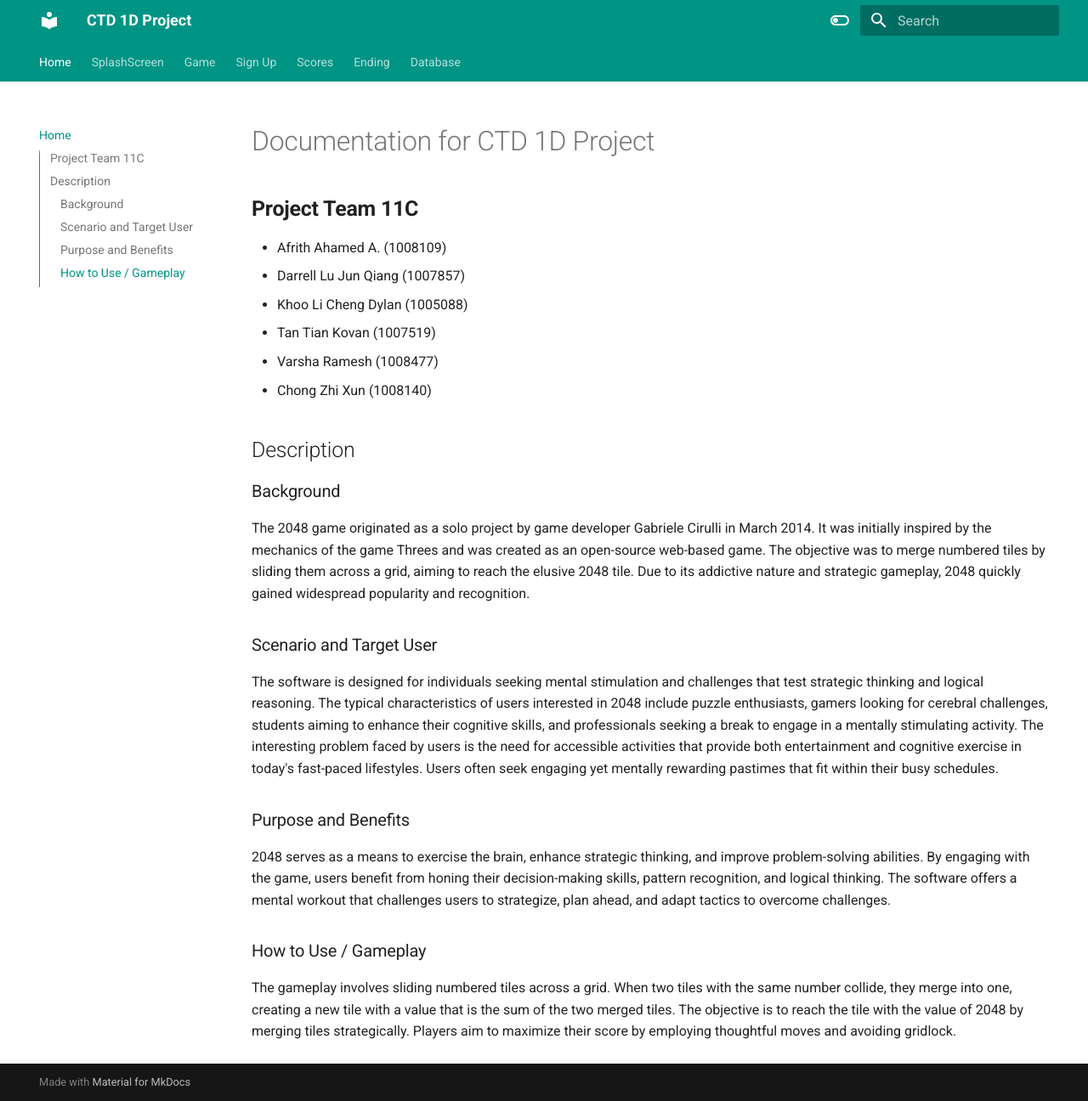
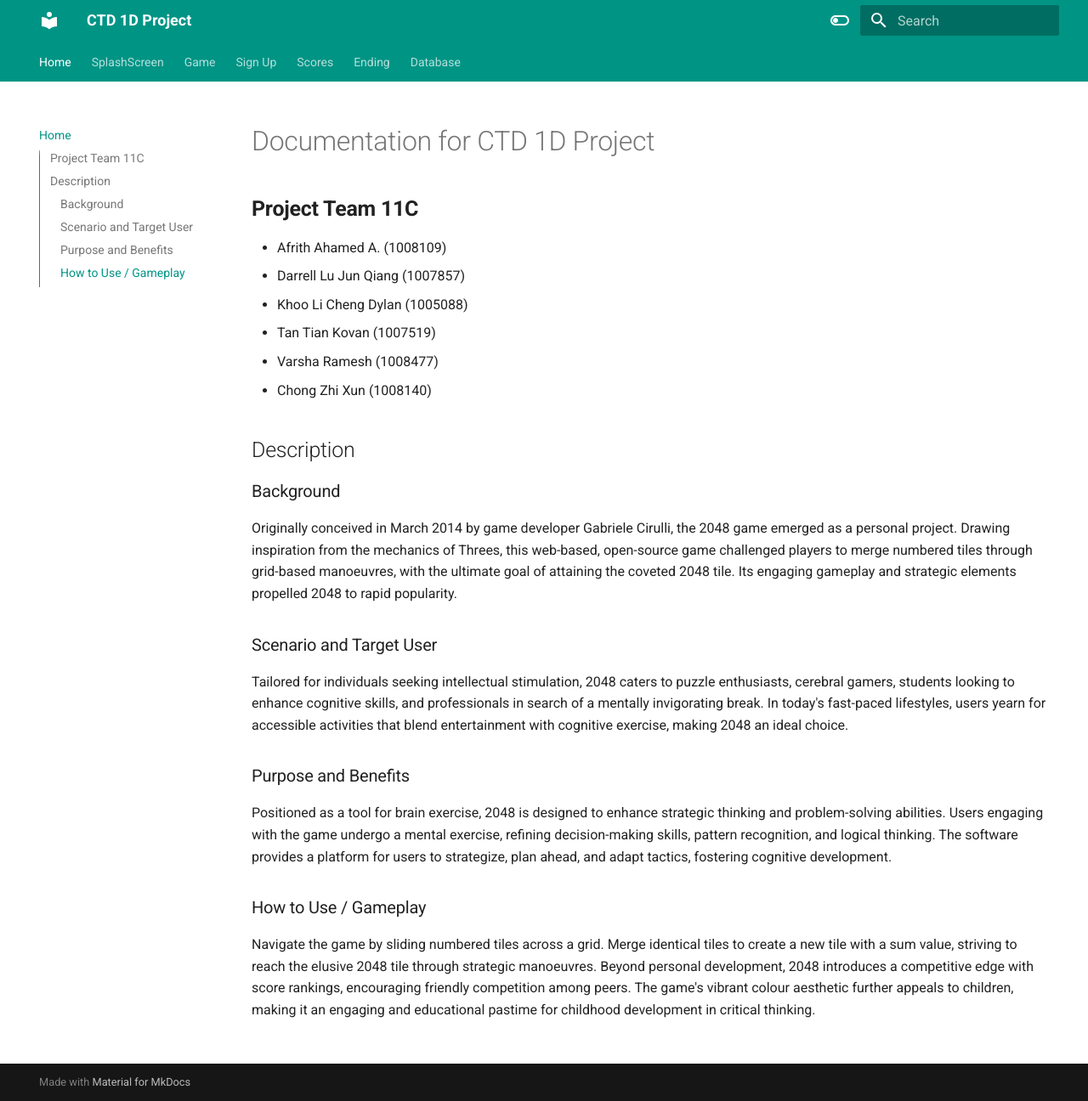
Before and after one commit to zed-ex/CTD-1D-Documentation-Site, an MkDocs documentation site: the page built from docs/index.md, in a window 1280 px wide and 1296 px high. Shown: the whole window at 85% size. Built offline with MkDocs 1.6.1 and Material for MkDocs 9.7.7, drawn with Linux system fonts in a browser that asks for light colours.

Commit message:
Update index.md

```diff
--- a/docs/index.md
+++ b/docs/index.md
@@ -11,13 +11,13 @@
 
 ## Description
 ### Background
-The 2048 game originated as a solo project by game developer Gabriele Cirulli in March 2014. It was initially inspired by the mechanics of the game Threes and was created as an open-source web-based game. The objective was to merge numbered tiles by sliding them across a grid, aiming to reach the elusive 2048 tile. Due to its addictive nature and strategic gameplay, 2048 quickly gained widespread popularity and recognition.
+Originally conceived in March 2014 by game developer Gabriele Cirulli, the 2048 game emerged as a personal project. Drawing inspiration from the mechanics of Threes, this web-based, open-source game challenged players to merge numbered tiles through grid-based manoeuvres, with the ultimate goal of attaining the coveted 2048 tile. Its engaging gameplay and strategic elements propelled 2048 to rapid popularity.
 
 ### Scenario and Target User
-The software is designed for individuals seeking mental stimulation and challenges that test strategic thinking and logical reasoning. The typical characteristics of users interested in 2048 include puzzle enthusiasts, gamers looking for cerebral challenges, students aiming to enhance their cognitive skills, and professionals seeking a break to engage in a mentally stimulating activity. The interesting problem faced by users is the need for accessible activities that provide both entertainment and cognitive exercise in today's fast-paced lifestyles. Users often seek engaging yet mentally rewarding pastimes that fit within their busy schedules.
+Tailored for individuals seeking intellectual stimulation, 2048 caters to puzzle enthusiasts, cerebral gamers, students looking to enhance cognitive skills, and professionals in search of a mentally invigorating break. In today's fast-paced lifestyles, users yearn for accessible activities that blend entertainment with cognitive exercise, making 2048 an ideal choice.
 
 ### Purpose and Benefits
-2048 serves as a means to exercise the brain, enhance strategic thinking, and improve problem-solving abilities. By engaging with the game, users benefit from honing their decision-making skills, pattern recognition, and logical thinking. The software offers a mental workout that challenges users to strategize, plan ahead, and adapt tactics to overcome challenges.
+Positioned as a tool for brain exercise, 2048 is designed to enhance strategic thinking and problem-solving abilities. Users engaging with the game undergo a mental exercise, refining decision-making skills, pattern recognition, and logical thinking. The software provides a platform for users to strategize, plan ahead, and adapt tactics, fostering cognitive development.
 
 ### How to Use / Gameplay
-The gameplay involves sliding numbered tiles across a grid. When two tiles with the same number collide, they merge into one, creating a new tile with a value that is the sum of the two merged tiles. The objective is to reach the tile with the value of 2048 by merging tiles strategically. Players aim to maximize their score by employing thoughtful moves and avoiding gridlock.
+Navigate the game by sliding numbered tiles across a grid. Merge identical tiles to create a new tile with a sum value, striving to reach the elusive 2048 tile through strategic manoeuvres. Beyond personal development, 2048 introduces a competitive edge with score rankings, encouraging friendly competition among peers. The game's vibrant colour aesthetic further appeals to children, making it an engaging and educational pastime for childhood development in critical thinking.
```
